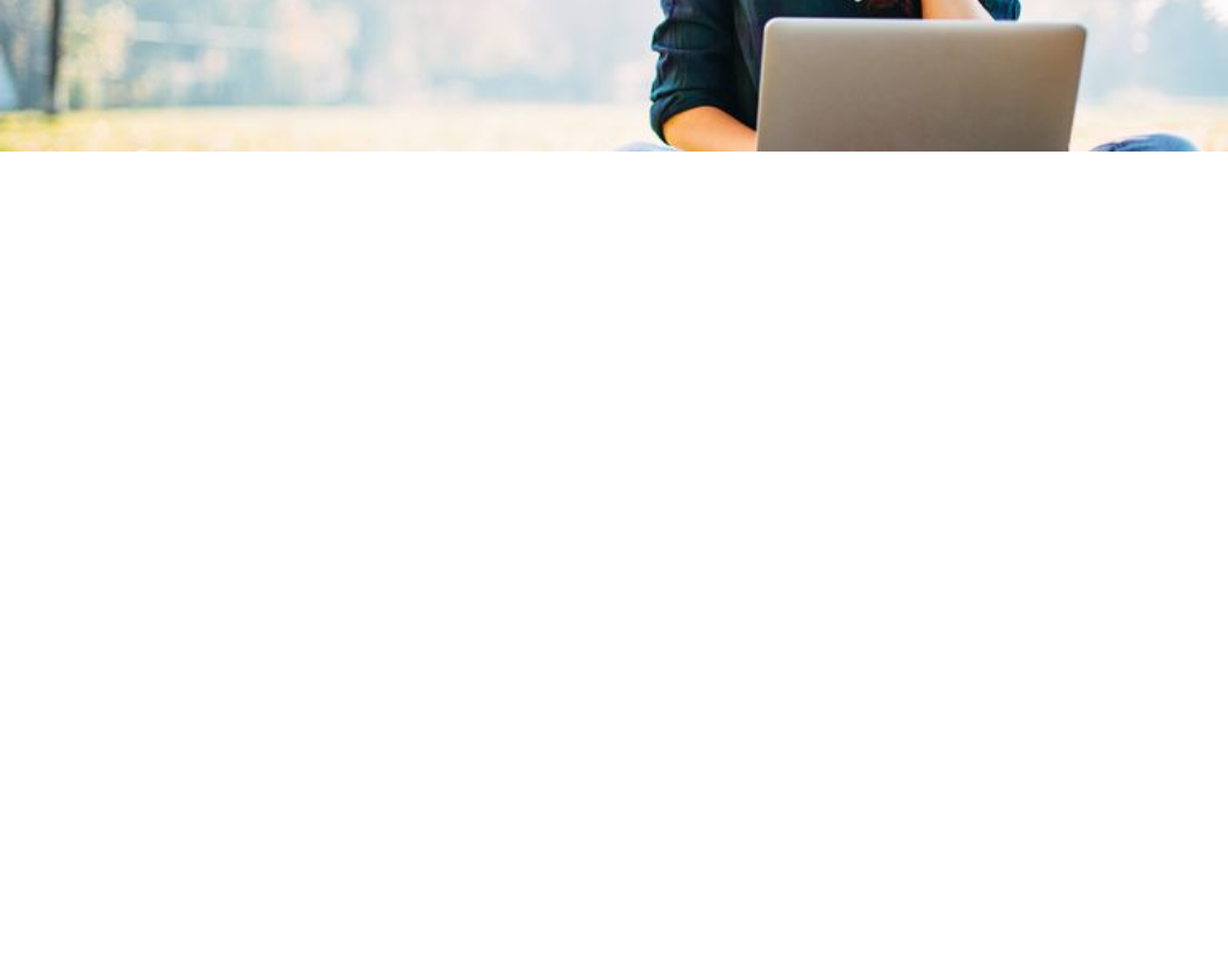
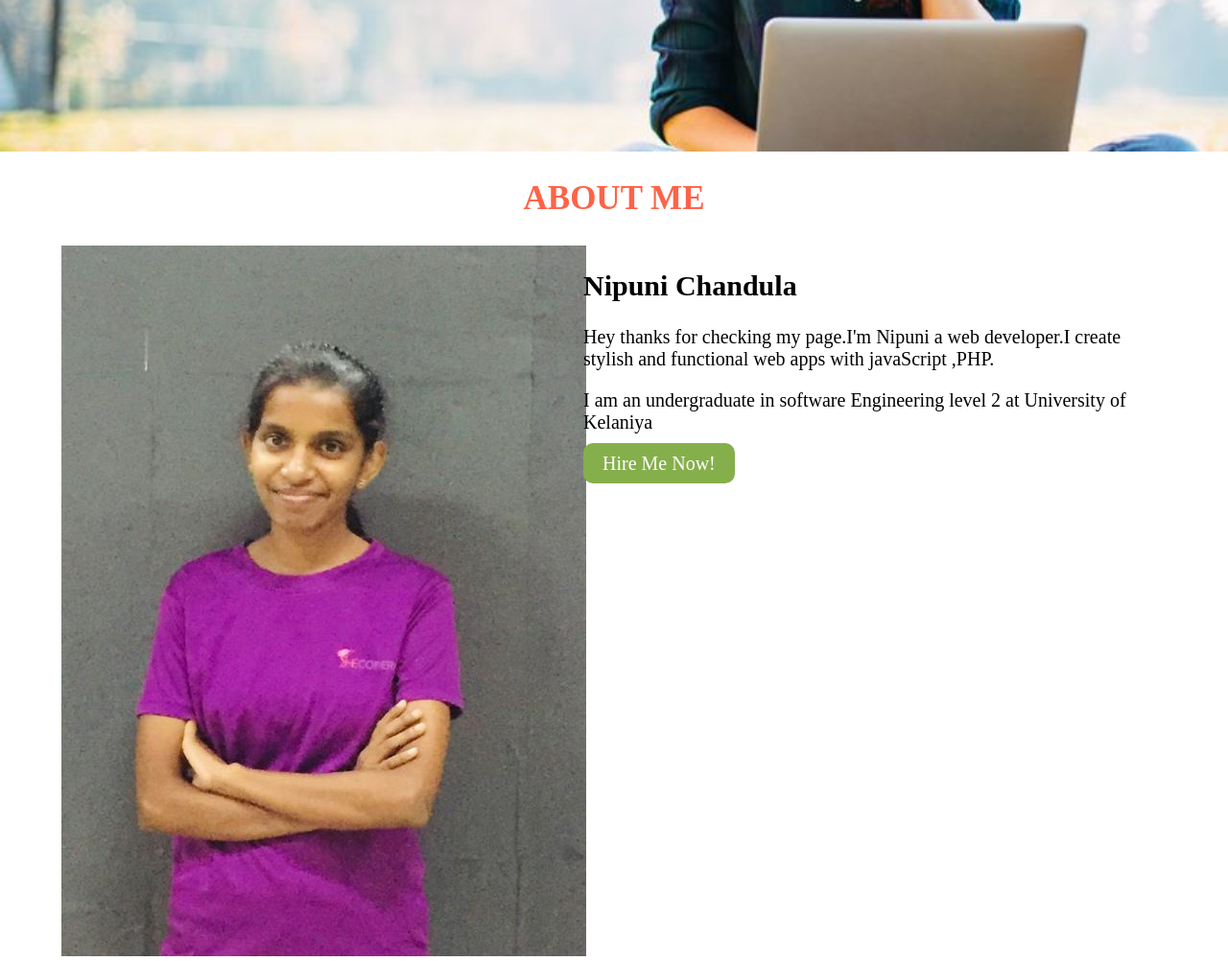
Before and after one commit to NipuniKodithuwakku/Personal_Details_web_site, a plain HTML site: page index.html in a window 1280 px wide. Shown: the part 500-1502 px from the top of the page at 96% size. Before the commit the page ends 800 px from the top, so only its background shows below. Drawn offline with Linux system fonts and the light colour scheme.

Commit message:
change about me section

```diff
--- a/css/main.css
+++ b/css/main.css
@@ -72,8 +72,6 @@ header h1{
     border-radius: 20px;
     text-decoration: none;
     margin-top:20px;
-
-
 }
 
 .btn-work{
@@ -89,3 +87,36 @@ header h1{
     background-color: #85af4b;
     margin-left:50px ;
 }
+
+
+/**********about me************/
+
+.about-me {
+    display: flex;
+    flex-wrap: nowrap;
+
+}
+.about-me div {
+    width: 100%;
+    margin-left:5%;
+    font-size: 20px;
+
+}
+.about-me a{
+    text-decoration: none;
+    padding: 10px 20px;
+    background-color: #85af4b;
+    color: white;
+    border-radius: 10px;
+    margin-top: 75px;
+}
+#sub-title{
+    text-align: center;
+    color: tomato;
+    font-size: 35px;
+    text-transform: uppercase;
+}
+#description{
+    margin-left: -5%;
+    margin-right:5%;
+}
--- a/index.html
+++ b/index.html
@@ -35,6 +35,19 @@
 
     </header>
 
+    <!--ABOUT ME-->
+    <h2 id="sub-title">About Me</h2>
+
+   <div class="about-me">
+       <div><img src="images/resumepic.jpg" alt="My Photo"></div>
+       <div id="description">
+           <h2>Nipuni Chandula</h2>
+           <p>Hey thanks for checking my page.I'm Nipuni a web developer.I create stylish and functional web apps with javaScript ,PHP.</p>
+           <p>I am an undergraduate in software Engineering level 2 at University of Kelaniya</p>
+        <a href="#">Hire Me Now!</a></div>
+   </div>
+
+
 </body>
 
 </html>
```
Also changed, not shown: images/resumepic.jpg (added), 2 other files.
